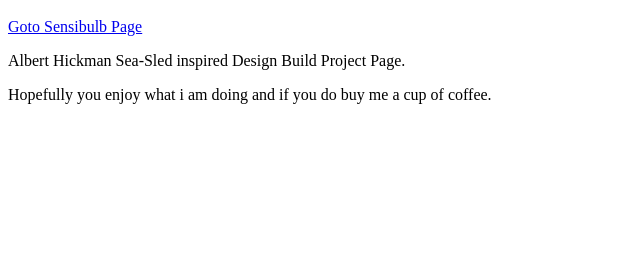
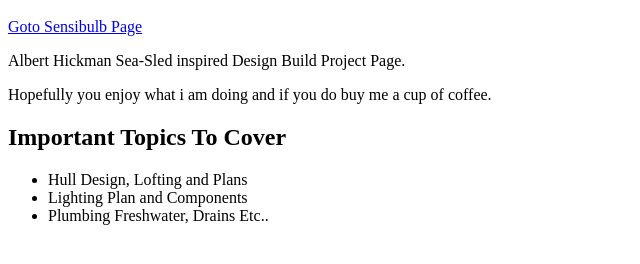
Before and after one commit to darksilicon/SeaSled, a plain HTML site: page index.html in a window 1280 px wide. Shown: the part 48-312 px from the top of the page, without its empty margins (0-640 px from the left). Drawn offline with Linux system fonts and the light colour scheme.

Commit message:
Update index.html

```diff
--- a/index.html
+++ b/index.html
@@ -12,6 +12,13 @@
   <p>Albert Hickman Sea-Sled inspired Design Build Project Page.</p>
   <p>Hopefully you enjoy what i am doing and if you do buy me a cup of coffee.</p>
 
+  <h2>Important Topics To Cover</h2>
+  <ul>
+      <li>Hull Design, Lofting and Plans</li>
+    <li>Lighting Plan and Components</li>
+    <li>Plumbing Freshwater, Drains Etc..</li>
+
+  </ul>
 
 </body>
 
```
